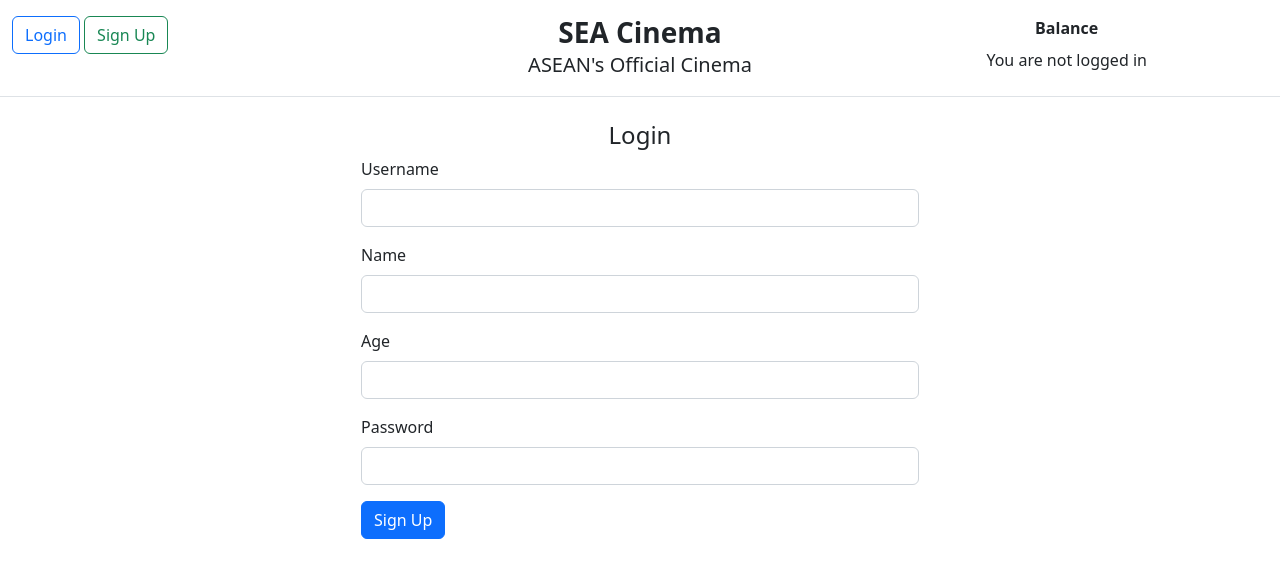
After one commit to RussianMartabak/sea-cinema, a Django app: page /register in a window 1280 px wide. The commit adds this page. Shown: the top 578 px of the page. Run offline with Django 4.2, Linux system fonts and the light colour scheme.

Commit message:
added register functionality

```diff
--- a/src/sea_cinema/urls.py
+++ b/src/sea_cinema/urls.py
@@ -25,7 +25,7 @@ from pages.views import get_booking
 from pages.views import post_booking
 from pages.views import payment
 from pages.views import refund
-from users.views import login_user, logout_user
+from users.views import login_user, logout_user, register_user
 
 urlpatterns = [
     path('admin/', admin.site.urls),
@@ -40,4 +40,5 @@ urlpatterns = [
     path("refund", refund),
     path("login", login_user, name="login"),
     path("logout", logout_user, name="logout"),
+    path("register", register_user, name="register")
 ]
--- a/src/templates/base.html
+++ b/src/templates/base.html
@@ -26,7 +26,13 @@
             </div>
             <div class="col position-relative">
                 <p class="text-center mb-2 fw-bold">Balance</p>
-                <p class="text-center">{{fund}}</p>
+                <p class="text-center">
+                    {% if fund %}
+                    {{fund}}
+                    {% else %}
+                    You are not logged in
+                    {% endif %}
+                </p>
                 <a class="stretched-link" href="{% url 'balance' %}"></a>
             </div>
         </div>
--- a/src/templates/microtemplate/anon.html
+++ b/src/templates/microtemplate/anon.html
@@ -1 +1,2 @@
 <a href="/login" class="btn btn-outline-primary">Login</a>
+<a href="/register" class="btn btn-outline-success">Sign Up</a>
--- /dev/null
+++ b/src/templates/register.html
@@ -0,0 +1,40 @@
+{% extends "base.html" %}
+
+{% block content %}
+{% if messages %}
+    {% for message in messages %}
+    <p class="text-center mt-3">{{message}}</p>
+    {% endfor %}
+{% endif %}
+<h4 class="text-center mt-4">Login</h4>
+<div class="container d-flex justify-content-center">
+    <div class="w-50">
+        <form action="/register" method="POST">
+            {% csrf_token %}
+            <div class="mb-3">
+                <label for="usernameInput" class="form-label">Username</label>
+                <input name="username" type="text" class="form-control" id="usernameInput" required>
+
+              </div>
+            <div class="mb-3">
+              <label for="nameInput" class="form-label">Name</label>
+              <input name="name" type="text" class="form-control" id="nameInput" required>
+
+            </div>
+            <div class="mb-3">
+                <label for="ageInput" class="form-label">Age</label>
+                <input name="age" type="number" class="form-control" id="ageInput" required>
+
+              </div>
+            <div class="mb-3">
+              <label for="passwordInput" class="form-label">Password</label>
+              <input type="password" class="form-control" id="passwordInput" name="password" required>
+            </div>
+            <button type="submit" class="btn btn-primary">Sign Up</button>
+          </form>
+    </div>
+</div>
+
+
+
+{% endblock %}
--- a/src/users/views.py
+++ b/src/users/views.py
@@ -3,13 +3,14 @@ from data.models import Fund
 from django.contrib.auth import authenticate, login, logout
 from django.http import HttpResponseRedirect
 from django.contrib import messages
+from .models import User
 
 # Create your views here.
 def login_user(request):
-    balance = getBalance()
+    balance = getBalance(request)
     if request.method == "GET":
         return render(request, "login.html", {
-            "fund" : format(balance, ',')
+            "fund" : balance
         })
     elif request.method == "POST":
         username = request.POST["username"]
@@ -21,7 +22,7 @@ def login_user(request):
         else:
             messages.error(request, "Incorrect username or password. I won't tell you which because I'm lazy lol")
             return render(request, "login.html", {
-                "fund" : format(balance, ',')
+
             })
 
 def logout_user(request):
@@ -29,5 +30,30 @@ def logout_user(request):
     logout(request)
     return HttpResponseRedirect("/")
 
-def getBalance():
-    return Fund.objects.get(pk=1).current_fund
+def register_user(request):
+    if request.method =="GET":
+        return render(request, "register.html", {})
+    elif request.method == "POST":
+        name = request.POST["name"]
+        username = request.POST["username"]
+        age = request.POST["age"]
+        password = request.POST["password"]
+        if len(User.objects.filter(username=username)) != 0:
+            # error
+            messages.error(request, "Username taken")
+            return render(request, "register.html", {})
+        else:
+            # success
+            new_user = User.objects.create_user(name=name, username=username, age=age, password=password)
+            new_user.save()
+            user = authenticate(request, username=username, password=password)
+            login(request, user)
+            return HttpResponseRedirect("/")
+
+
+
+
+def getBalance(request):
+    # return formatted String
+    fund = Fund.objects.get(pk=1).current_fund
+    return format(fund, ',')
```
Also changed, not shown: src/db.sqlite3.
